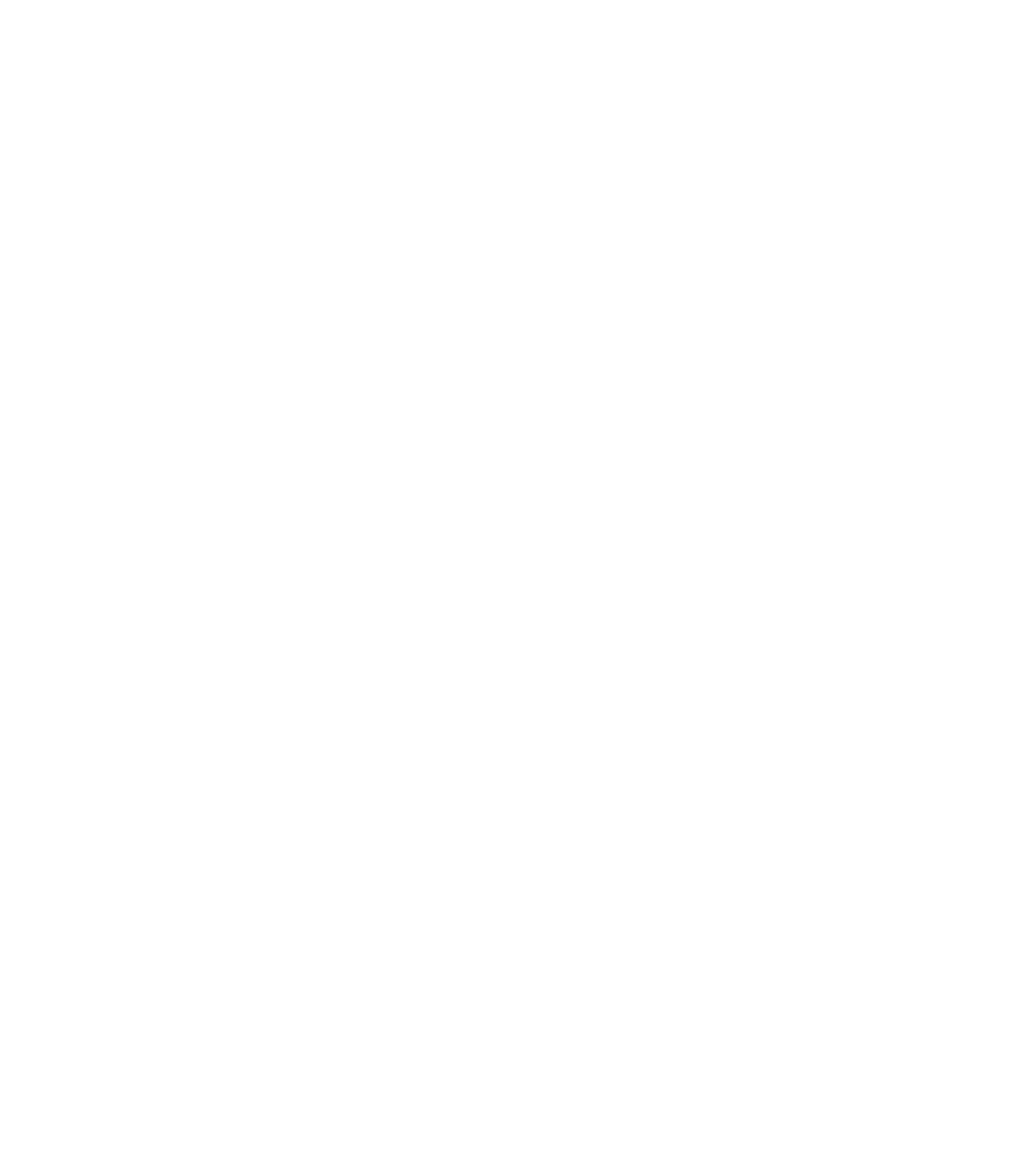
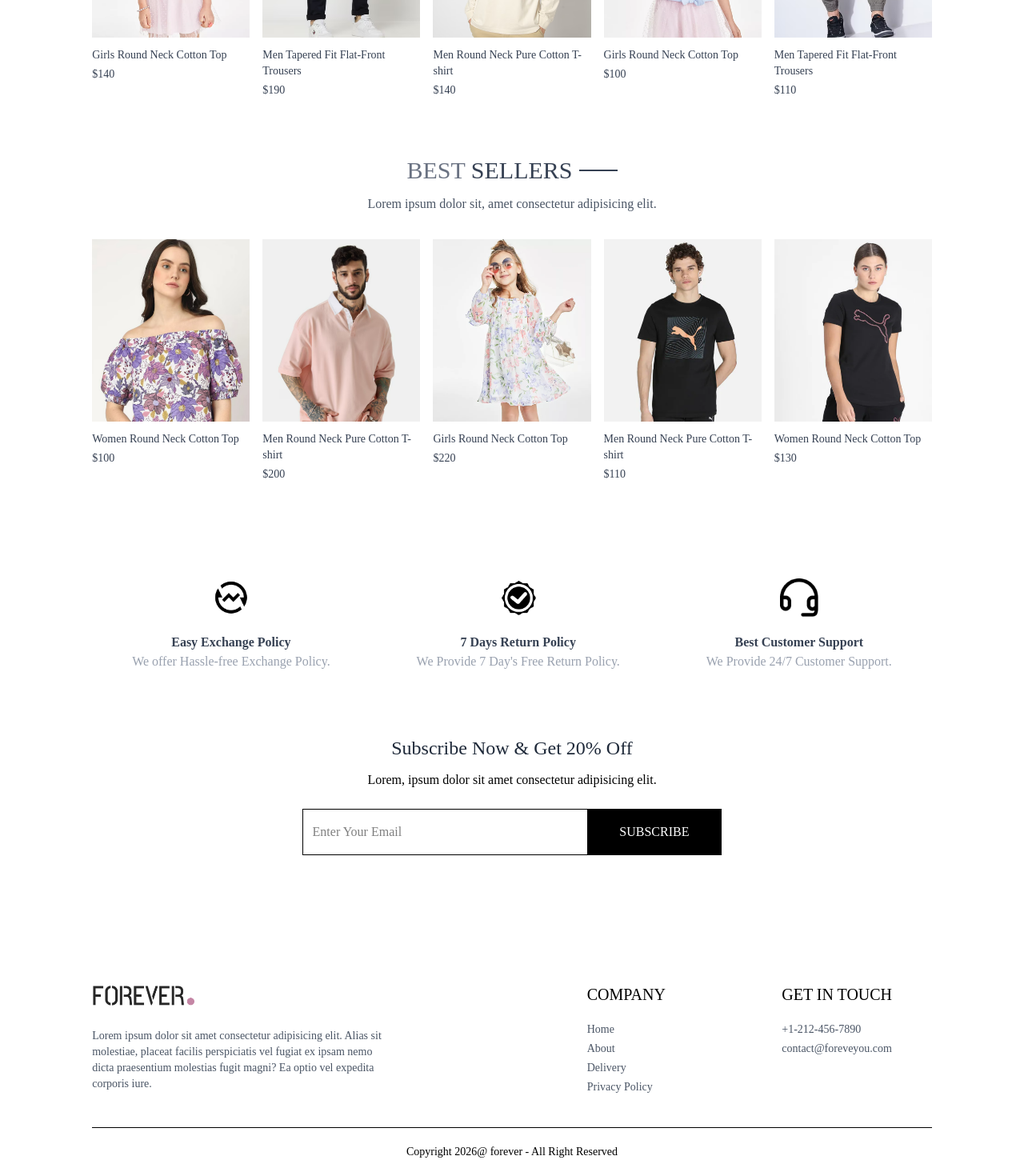
Before and after one commit to ankvish-Hub/E-Commerce-Website, a React (Vite) app in the folder frontend/: page / in a window 1280 px wide. Shown: the part 1186-2656 px from the top of the page at 80% size. Before the commit the page ends 800 px from the top, so only its background shows below. Built offline with nearby package versions, Linux system fonts and the light colour scheme.

Commit message:
Done with UI part

```diff
--- a/frontend/src/App.jsx
+++ b/frontend/src/App.jsx
@@ -10,6 +10,8 @@
 import Login from "./pages/Login";
 import PlaceOrder from "./pages/PlaceOrder";
 import Navbar from "./components/Navbar";
+import Footer from "./components/Footer";
+
 
 const App = () => {
   return (
@@ -26,6 +28,7 @@
         <Route path="/product/:productId" element={<Product />} />
         <Route path="/placeorder" element={<PlaceOrder />} />
       </Routes>
+      <Footer/>
     </div>
   );
 };
--- /dev/null
+++ b/frontend/src/components/BestSeller.jsx
@@ -0,0 +1,35 @@
+import { useContext } from "react";
+import { ShopContext } from "../context/ShopContext";
+import Title from "./Title";
+import ProductItem from "./ProductItem";
+
+const BestSeller = () => {
+  const { products } = useContext(ShopContext);
+
+  const bestSeller = products
+    .filter((item) => item.bestseller || item.bestSeller)
+    .slice(0, 5);
+
+  return (
+    <div className="my-10">
+      <div className="text-center text-3xl py-8">
+        <Title text1={"BEST"} text2={"SELLERS"} />
+        <p className="w-3/4 m-auto text-xm sm:text-sm md:text-base text-gray-600">
+          Lorem ipsum dolor sit, amet consectetur adipisicing elit.
+        </p>
+      </div>
+      <div className="grid grid-cols-2  sm:grid-cols-3 md:grid-cols-4 lg:grid-cols-5 gap-4 gap-y-5">
+        {bestSeller.map((item, index) => (
+          <ProductItem
+            key={index}
+            id={item._id}
+            name={item.name}
+            image={item.image}
+            price={item.price}
+          />
+        ))}
+      </div>
+    </div>
+  );
+};
+export default BestSeller;
--- /dev/null
+++ b/frontend/src/components/Footer.jsx
@@ -0,0 +1,44 @@
+import React from "react";
+import { assets } from "../assets/assets";
+
+const Footer = () => {
+  return (
+    <div className="">
+      <div className="flex flex-col sm:grid grid-cols-[3fr_1fr_1fr] gap-14 my-10 mt-40 text-sm ">
+        <div>
+          <img src={assets.logo} className="mb-5 w-32" alt="" />
+          <p className="w-full  md:w-2/3 text-gray-600">
+            Lorem ipsum dolor sit amet consectetur adipisicing elit. Alias sit
+            molestiae, placeat facilis perspiciatis vel fugiat ex ipsam nemo
+            dicta praesentium molestias fugit magni? Ea optio vel expedita
+            corporis iure.
+          </p>
+        </div>
+        <div>
+          <p className="text-xl font-medium mb-5">COMPANY</p>
+          <ul className="flex flex-col gap-1 text-gray-600">
+            <li>Home</li>
+            <li>About</li>
+            <li>Delivery</li>
+            <li>Privacy Policy</li>
+          </ul>
+        </div>
+        <div>
+          <p className="text-xl font-medium mb-5">GET IN TOUCH</p>
+          <ul className="flex flex-col gap-1 text-gray-600">
+            <li>+1-212-456-7890</li>
+            <li>contact@foreveyou.com</li>
+          </ul>
+        </div>
+      </div>
+      <div>
+        <hr />
+        <p className="py-5 text-sm text-center">
+          Copyright 2026@ forever - All Right Reserved
+        </p>
+      </div>
+    </div>
+  );
+};
+
+export default Footer;
--- /dev/null
+++ b/frontend/src/components/LatestCollection.jsx
@@ -0,0 +1,40 @@
+import { useContext, useEffect, useState } from "react";
+import { ShopContext } from "../context/ShopContext";
+import Title from "./Title";
+import ProductItem from "./ProductItem";
+
+const LatestCollection = () => {
+  const [latestProducts, setLatestProducts] = useState([]);
+  const { products } = useContext(ShopContext);
+
+  useEffect(() => {
+    setLatestProducts(products.slice(0, 10));
+  }, [products]);
+
+  return (
+    <div className="my-10">
+      <div className="text-center py-8 text-3xl">
+        <Title text1={"LATEST"} text2={"COLLECTION"} />
+
+        <p className="w-3/4 m-auto text-xs sm:text-sm md:text-base text-gray-600">
+          Lorem ipsum dolor sit amet, consectetur adipisicing elit.
+          Quas porro ab ducimus.
+        </p>
+      </div>
+
+      <div className="grid grid-cols-2 sm:grid-cols-3 md:grid-cols-4 lg:grid-cols-5 gap-4 gap-y-6">
+        {latestProducts.map((item, index) => (
+          <ProductItem
+            key={index}
+            id={item._id}
+            image={item.image}
+            name={item.name}
+            price={item.price}
+          />
+        ))}
+      </div>
+    </div>
+  );
+};
+
+export default LatestCollection;
--- a/frontend/src/components/Navbar.jsx
+++ b/frontend/src/components/Navbar.jsx
@@ -8,7 +8,8 @@
 
   return (
     <div className="flex justify-between items-center py-5 font-medium">
-      <img src={assets.logo} alt="Logo" className="w-36" />
+      <Link to="/"><img src={assets.logo} alt="Logo" className="w-36" /></Link>
+
       <ul className="hidden sm:flex gap-5 text-sm text-grey-700">
         <NavLink to="/" className="flex flex-col items-center gap-1">
           <p>HOME</p>
--- /dev/null
+++ b/frontend/src/components/NewsLetterBox.jsx
@@ -0,0 +1,36 @@
+import React from "react";
+
+const NewsLetterBox = () => {
+  const onSubmitHandler = () => {
+    event.preventDefault();
+  };
+
+  return (
+    <div className="text-center">
+      <p className="text-2xl font-medium text-gray-800">
+        Subscribe Now & Get 20% Off
+      </p>
+      <p className="tetx-gray-400 mt-3">
+        Lorem, ipsum dolor sit amet consectetur adipisicing elit.
+      </p>
+      <form
+        onSubmit={onSubmitHandler}
+        className="w-full sm:w-1/2 flex items-center gap-3 mx-auto my-6 border pl-3"
+      >
+        <input
+          className="w-full sm:flex-1 outline-none"
+          type="email"
+          placeholder="Enter Your Email"
+        />
+        <button
+          type="submit"
+          className="bg-black text-white text-xm px-10 py-4"
+        >
+          SUBSCRIBE
+        </button>
+      </form>
+    </div>
+  );
+};
+
+export default NewsLetterBox;
--- /dev/null
+++ b/frontend/src/components/OurPolicy.jsx
@@ -0,0 +1,26 @@
+import React from "react";
+import { assets } from "../assets/assets";
+
+const OurPolicy = () => {
+  return (
+    <div className="flex flex-col sm:flex-row justify-around gap-12 sm:gap-2 text-center py-20 text-x sm:text-base text-gray-700">
+      <div>
+        <img src={assets.exchange_icon} className="w-12 m-auto mb-5" alt="" />
+        <p className="font-semibold">Easy Exchange Policy</p>
+        <p className="text-gray-400">We offer Hassle-free Exchange Policy.</p>
+      </div>
+      <div>
+        <img src={assets.quality_icon} className="w-12 m-auto mb-5" alt="" />
+        <p className="font-semibold">7 Days Return Policy</p>
+        <p className="text-gray-400">We Provide 7 Day's Free Return Policy.</p>
+      </div>
+      <div>
+        <img src={assets.support_img} className="w-12 m-auto mb-5" alt="" />
+        <p className="font-semibold">Best Customer Support</p>
+        <p className="text-gray-400">We Provide 24/7 Customer Support.</p>
+      </div>
+    </div>
+  );
+};
+
+export default OurPolicy;
--- /dev/null
+++ b/frontend/src/components/ProductItem.jsx
@@ -0,0 +1,25 @@
+import { useContext } from "react";
+import { ShopContext } from "../context/ShopContext";
+import { Link } from "react-router-dom";
+
+const ProductItem = ({ id, image, name, price }) => {
+  const { currency } = useContext(ShopContext);
+
+  return (
+    <Link className="text-gray-700 cursor-pointer" to={`/product/${id}`}>
+      <div className="overflow-hidden">
+        <img
+          className="hover:scale-110 transition ease-in-out"
+          src={image[0]}
+          alt=""
+        />
+      </div>
+      <p className="pt-3 pb-1 text-sm">{name}</p>
+      <p className="text-sm font-medium">
+        {currency}
+        {price}
+      </p>
+    </Link>
+  );
+};
+export default ProductItem;
--- /dev/null
+++ b/frontend/src/components/Title.jsx
@@ -0,0 +1,9 @@
+const Title = ({ text1, text2 }) => {
+  return (
+    <div className="inline-flex gap-2 items-center mb-3">
+      <p className="text-gray-500">{text1} <span className="text-gray-700 font-medium">{text2}</span></p>
+      <p className="w-8 sm:w-12 h-px sm:h-0.5 bg-gray-700"></p>
+    </div>
+  );
+};
+export default Title;
--- a/frontend/src/index.css
+++ b/frontend/src/index.css
@@ -1,5 +1,5 @@
+@import url('https://fonts.googleapis.com/css2?family=Prata&display=swap');
 @import "tailwindcss";
-@import url('https://fonts.googleapis.com/css2?family=Prata&display=swap');
 
 .prata-regular {
   font-family: "Prata", serif;
@@ -15,3 +15,10 @@
 a.active hr{
   display: block;
 }
+
+@media (max-width: 640px) {
+  a.active{
+    background-color: black;
+    color: white;
+  }
+}
--- a/frontend/src/main.jsx
+++ b/frontend/src/main.jsx
@@ -2,9 +2,12 @@
 import "./index.css";
 import App from "./App.jsx";
 import { BrowserRouter } from "react-router-dom";
+import ShopContextProvider from "./context/ShopContext.jsx";
 
 createRoot(document.getElementById("root")).render(
   <BrowserRouter>
-    <App />
+    <ShopContextProvider>
+      <App />
+    </ShopContextProvider>
   </BrowserRouter>,
 );
--- a/frontend/src/pages/Home.jsx
+++ b/frontend/src/pages/Home.jsx
@@ -1,10 +1,21 @@
 import React from 'react'
 import Hero from '../components/Hero'
+import LatestCollection from '../components/LatestCollection'
+import BestSeller from '../components/BestSeller'
+import OurPolicy from '../components/OurPolicy'
+import NewsLetterBox from '../components/NewsLetterBox'
+
+
 
 const Home = () => {
   return (
     <div>
       <Hero />
+      <LatestCollection/>
+      <BestSeller/>
+      <OurPolicy/>
+      <NewsLetterBox/>
+
     </div>
   )
 }
```
